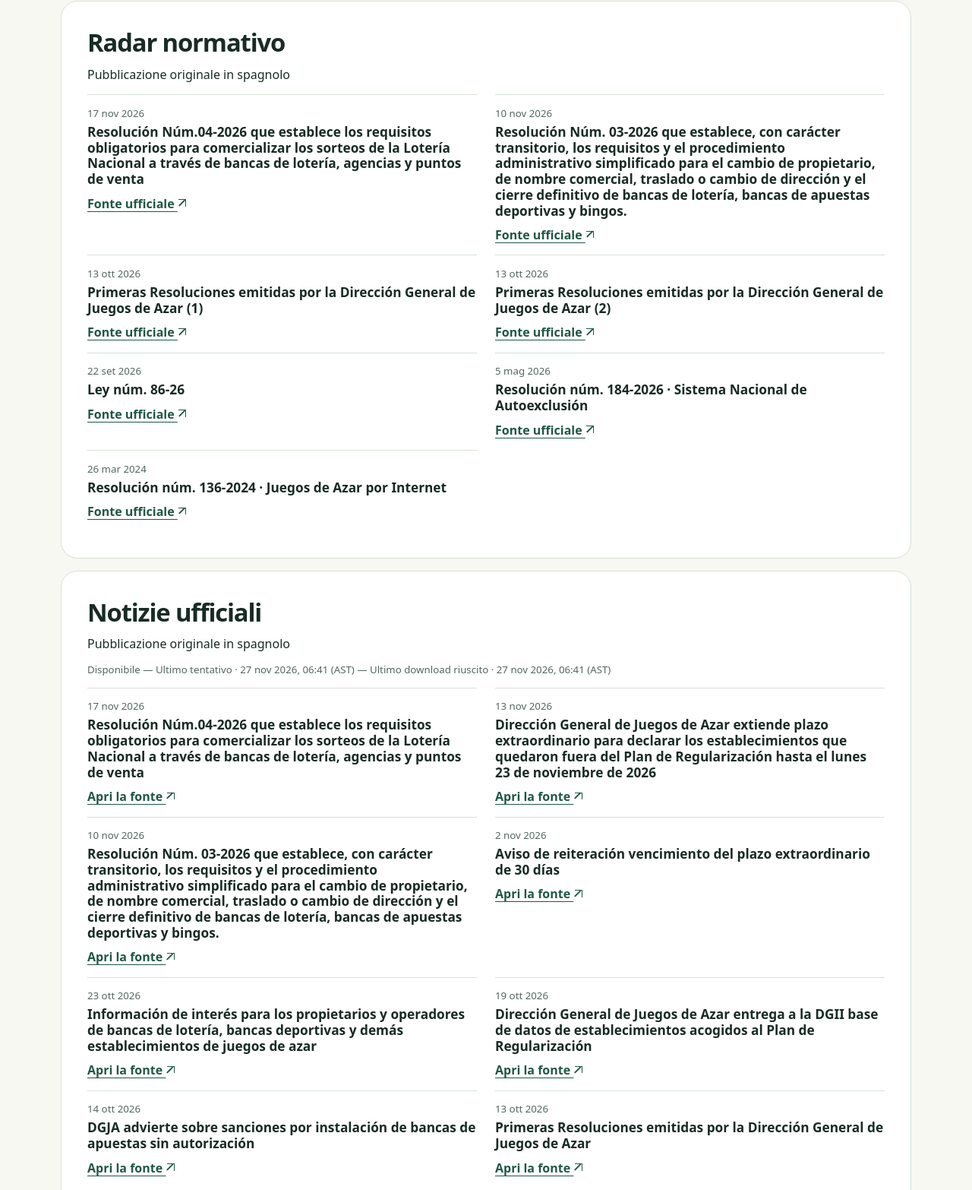
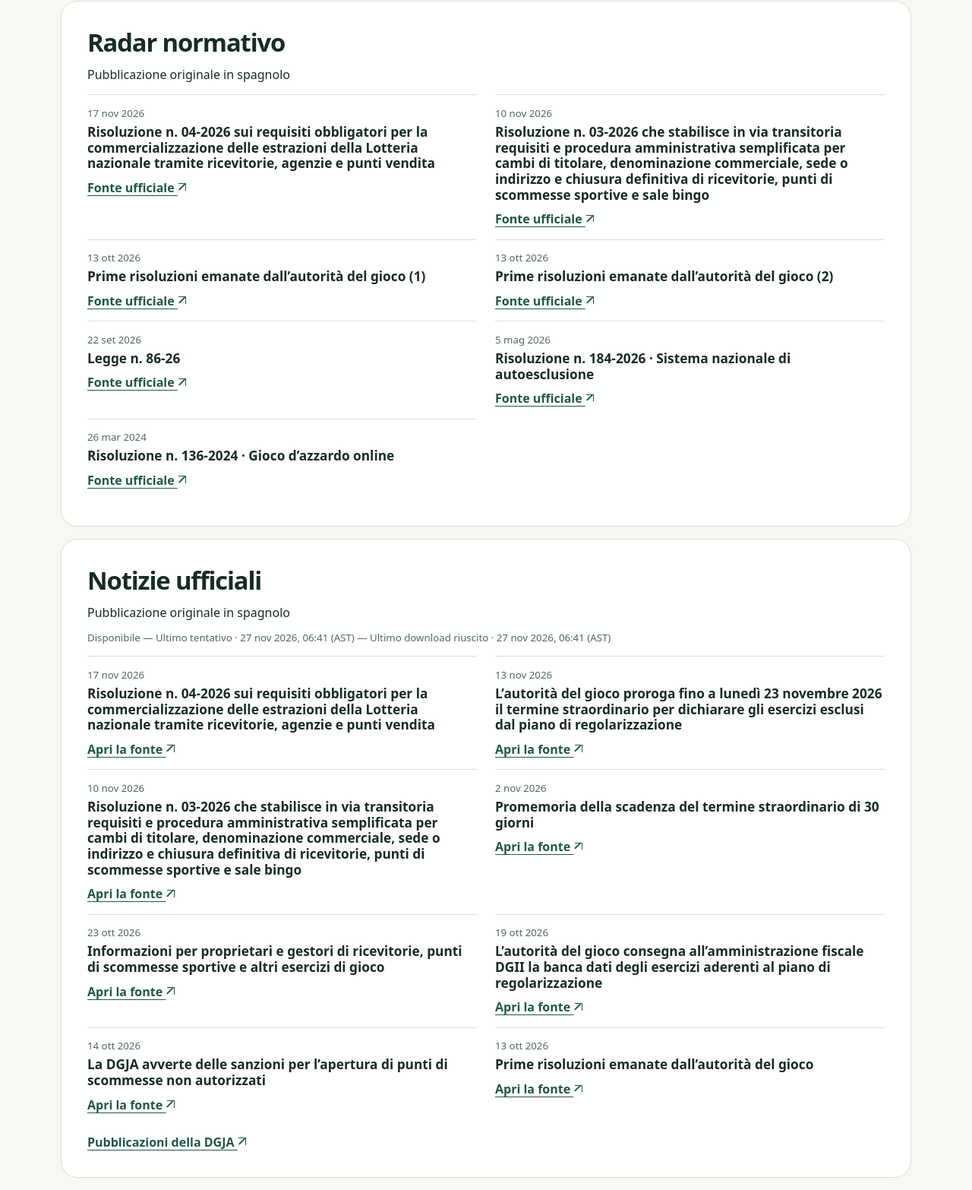
Before and after one commit to PuntaCanada/CasinoRadar-RD, a plain HTML site: page it/index.html in a window 1280 px wide. Shown: the part 1134-2700 px from the top of the page at 76% size. Drawn offline with Linux system fonts and the light colour scheme.

Commit message:
Regenerate it localized page

```diff
--- a/it/index.html
+++ b/it/index.html
@@ -25,7 +25,7 @@
 <a class="skip" href="#main">Vai al contenuto</a>
 <header class="top"><div class="wrap masthead">
 <a class="brand" href="/it/"><img src="/radar.svg" alt="" width="35" height="35"> CasinoRadar <span>RD</span></a>
-<nav class="languages" aria-label="Idioma / Language"><a href="/" lang="es" hreflang="es" aria-label="Español">ES</a><a href="/en/" lang="en" hreflang="en" aria-label="English">EN</a><a href="/de/" lang="de" hreflang="de" aria-label="Deutsch">DE</a><a href="/fr/" lang="fr" hreflang="fr" aria-label="Français">FR</a><a href="/it/" lang="it" hreflang="it" aria-label="Italiano" aria-current="page">IT</a></nav>
+<nav class="languages" aria-label="Lingua"><a href="/" lang="es" hreflang="es" aria-label="Español">ES</a><a href="/en/" lang="en" hreflang="en" aria-label="English">EN</a><a href="/de/" lang="de" hreflang="de" aria-label="Deutsch">DE</a><a href="/fr/" lang="fr" hreflang="fr" aria-label="Français">FR</a><a href="/it/" lang="it" hreflang="it" aria-label="Italiano" aria-current="page">IT</a></nav>
 </div></header>
 <main id="main">
 <div class="hero"><div class="wrap hero-grid">
@@ -54,23 +54,23 @@
 <li><a href="https://www.casinos.gob.do/denuncias-y-sugerencias/">Presenta un reclamo <span class="external" aria-hidden="true"></span></a> · <a href="https://dgja.gob.do/">DGJA <span class="external" aria-hidden="true"></span></a><p>Conserva schermate, date e ricevute. Invia i tuoi dati solo tramite un canale ufficiale.</p></li>
 </ul></section>
 </div>
-<section class="panel feed" id="legal"><h2>Radar normativo</h2><p>Pubblicazione originale in spagnolo</p><p data-news-stale hidden>Copia precedente. Potrebbero esistere pubblicazioni più recenti.</p><ol class="items"><li><p class="stamp"><time datetime="2026-11-17">17 nov 2026</time></p><h3 lang="es">Resolución Núm.04-2026 que establece los requisitos obligatorios para comercializar los sorteos de la Lotería Nacional a través de bancas de lotería, agencias y puntos de venta</h3><a href="https://dgja.gob.do/wp-content/uploads/2026/11/RESOLUCION-04-DEL-2026.-SCAN.pdf">Fonte ufficiale <span class="external" aria-hidden="true"></span></a></li>
-<li><p class="stamp"><time datetime="2026-11-10">10 nov 2026</time></p><h3 lang="es">Resolución Núm. 03-2026 que establece, con carácter transitorio, los requisitos y el procedimiento administrativo simplificado para el cambio de propietario, de nombre comercial, traslado o cambio de dirección y el cierre definitivo de bancas de lotería, bancas de apuestas deportivas y bingos.</h3><a href="https://dgja.gob.do/wp-content/uploads/2026/11/Resolucion-Num.-03-2026.pdf">Fonte ufficiale <span class="external" aria-hidden="true"></span></a></li>
-<li><p class="stamp"><time datetime="2026-10-13">13 ott 2026</time></p><h3 lang="es">Primeras Resoluciones emitidas por la Dirección General de Juegos de Azar (1)</h3><a href="https://dgja.gob.do/wp-content/uploads/2026/10/RESOLUCION-DGJA-NO.-01-1.pdf">Fonte ufficiale <span class="external" aria-hidden="true"></span></a></li>
-<li><p class="stamp"><time datetime="2026-10-13">13 ott 2026</time></p><h3 lang="es">Primeras Resoluciones emitidas por la Dirección General de Juegos de Azar (2)</h3><a href="https://dgja.gob.do/wp-content/uploads/2026/10/RESOLUCION-DGJA-NO.02-1.pdf">Fonte ufficiale <span class="external" aria-hidden="true"></span></a></li>
-<li><p class="stamp"><time datetime="2026-09-22">22 set 2026</time></p><h3 lang="es">Ley núm. 86-26</h3><a href="https://diputadosrd.gob.do/sil/iniciativa/158517">Fonte ufficiale <span class="external" aria-hidden="true"></span></a></li>
-<li><p class="stamp"><time datetime="2026-05-05">5 mag 2026</time></p><h3 lang="es">Resolución núm. 184-2026 · Sistema Nacional de Autoexclusión</h3><a href="https://www.hacienda.gob.do/marco-legal/resolucion-num-184-2026/">Fonte ufficiale <span class="external" aria-hidden="true"></span></a></li>
-<li><p class="stamp"><time datetime="2024-03-26">26 mar 2024</time></p><h3 lang="es">Resolución núm. 136-2024 · Juegos de Azar por Internet</h3><a href="https://www.hacienda.gob.do/marco-legal/resolucion-num-136-2024/">Fonte ufficiale <span class="external" aria-hidden="true"></span></a></li></ol></section>
+<section class="panel feed" id="legal"><h2>Radar normativo</h2><p>Pubblicazione originale in spagnolo</p><p data-news-stale hidden>Copia precedente. Potrebbero esistere pubblicazioni più recenti.</p><ol class="items"><li><p class="stamp"><time datetime="2026-11-17">17 nov 2026</time></p><h3 lang="it">Risoluzione n. 04-2026 sui requisiti obbligatori per la commercializzazione delle estrazioni della Lotteria nazionale tramite ricevitorie, agenzie e punti vendita</h3><a href="https://dgja.gob.do/wp-content/uploads/2026/11/RESOLUCION-04-DEL-2026.-SCAN.pdf">Fonte ufficiale <span class="external" aria-hidden="true"></span></a></li>
+<li><p class="stamp"><time datetime="2026-11-10">10 nov 2026</time></p><h3 lang="it">Risoluzione n. 03-2026 che stabilisce in via transitoria requisiti e procedura amministrativa semplificata per cambi di titolare, denominazione commerciale, sede o indirizzo e chiusura definitiva di ricevitorie, punti di scommesse sportive e sale bingo</h3><a href="https://dgja.gob.do/wp-content/uploads/2026/11/Resolucion-Num.-03-2026.pdf">Fonte ufficiale <span class="external" aria-hidden="true"></span></a></li>
+<li><p class="stamp"><time datetime="2026-10-13">13 ott 2026</time></p><h3 lang="it">Prime risoluzioni emanate dall’autorità del gioco (1)</h3><a href="https://dgja.gob.do/wp-content/uploads/2026/10/RESOLUCION-DGJA-NO.-01-1.pdf">Fonte ufficiale <span class="external" aria-hidden="true"></span></a></li>
+<li><p class="stamp"><time datetime="2026-10-13">13 ott 2026</time></p><h3 lang="it">Prime risoluzioni emanate dall’autorità del gioco (2)</h3><a href="https://dgja.gob.do/wp-content/uploads/2026/10/RESOLUCION-DGJA-NO.02-1.pdf">Fonte ufficiale <span class="external" aria-hidden="true"></span></a></li>
+<li><p class="stamp"><time datetime="2026-09-22">22 set 2026</time></p><h3 lang="it">Legge n. 86-26</h3><a href="https://diputadosrd.gob.do/sil/iniciativa/158517">Fonte ufficiale <span class="external" aria-hidden="true"></span></a></li>
+<li><p class="stamp"><time datetime="2026-05-05">5 mag 2026</time></p><h3 lang="it">Risoluzione n. 184-2026 · Sistema nazionale di autoesclusione</h3><a href="https://www.hacienda.gob.do/marco-legal/resolucion-num-184-2026/">Fonte ufficiale <span class="external" aria-hidden="true"></span></a></li>
+<li><p class="stamp"><time datetime="2024-03-26">26 mar 2024</time></p><h3 lang="it">Risoluzione n. 136-2024 · Gioco d’azzardo online</h3><a href="https://www.hacienda.gob.do/marco-legal/resolucion-num-136-2024/">Fonte ufficiale <span class="external" aria-hidden="true"></span></a></li></ol></section>
 <section class="panel feed" id="news"><h2>Notizie ufficiali</h2><p>Pubblicazione originale in spagnolo</p>
 <p data-source="news"></p><p data-news-stale hidden>Copia precedente. Potrebbero esistere pubblicazioni più recenti.</p>
-<ol class="items"><li><p class="stamp"><time datetime="2026-11-17">17 nov 2026</time></p><h3 lang="es">Resolución Núm.04-2026 que establece los requisitos obligatorios para comercializar los sorteos de la Lotería Nacional a través de bancas de lotería, agencias y puntos de venta</h3><a href="https://dgja.gob.do/noticias/resolucion-num-04-2026-que-establece-los-requisitos-obligatorios-para-comercializar-los-sorteos-de-la-loteria-nacional-a-traves-de-bancas-de-loteria-agencias-y-puntos-de-venta/">Apri la fonte <span class="external" aria-hidden="true"></span></a></li>
-<li><p class="stamp"><time datetime="2026-11-13">13 nov 2026</time></p><h3 lang="es">Dirección General de Juegos de Azar extiende plazo extraordinario para declarar los establecimientos que quedaron fuera del Plan de Regularización hasta el lunes 23 de noviembre de 2026</h3><a href="https://dgja.gob.do/noticias/direccion-general-de-juegos-de-azar-extiende-plazo-extraordinario-para-declarar-los-establecimientos-que-quedaron-fuera-del-plan-de-regularizacion-hasta-el-lunes-23-de-noviembre-de-2026/">Apri la fonte <span class="external" aria-hidden="true"></span></a></li>
-<li><p class="stamp"><time datetime="2026-11-10">10 nov 2026</time></p><h3 lang="es">Resolución Núm. 03-2026 que establece, con carácter transitorio, los requisitos y el procedimiento administrativo simplificado para el cambio de propietario, de nombre comercial, traslado o cambio de dirección y el cierre definitivo de bancas de lotería, bancas de apuestas deportivas y bingos.</h3><a href="https://dgja.gob.do/noticias/resolucion-num-03-2026-que-establece-con-caracter-transitorio-los-requisitos-y-el-procedimiento-administrativo-simplificado-para-el-cambio-de-propietario-de-nombre-comercial-traslado-o-cambio-de/">Apri la fonte <span class="external" aria-hidden="true"></span></a></li>
-<li><p class="stamp"><time datetime="2026-11-02">2 nov 2026</time></p><h3 lang="es">Aviso de reiteración vencimiento del plazo extraordinario de 30 días</h3><a href="https://dgja.gob.do/noticias/aviso-de-reiteracion-vencimiento-del-plazo-extraordinario-de-30-dias/">Apri la fonte <span class="external" aria-hidden="true"></span></a></li>
-<li><p class="stamp"><time datetime="2026-10-23">23 ott 2026</time></p><h3 lang="es">Información de interés para los propietarios y operadores de bancas de lotería, bancas deportivas y demás establecimientos de juegos de azar</h3><a href="https://dgja.gob.do/noticias/informacion-de-interes-para-los-propietarios-y-operadores-de-bancas-de-loteria-bancas-deportivas-y-demas-establecimientos-de-juegos-de-azar/">Apri la fonte <span class="external" aria-hidden="true"></span></a></li>
-<li><p class="stamp"><time datetime="2026-10-19">19 ott 2026</time></p><h3 lang="es">Dirección General de Juegos de Azar entrega a la DGII base de datos de establecimientos acogidos al Plan de Regularización</h3><a href="https://dgja.gob.do/noticias/direccion-general-de-juegos-de-azar-entrega-a-la-dgii-base-de-datos-de-establecimientos-acogidos-al-plan-de-regularizacion/">Apri la fonte <span class="external" aria-hidden="true"></span></a></li>
-<li><p class="stamp"><time datetime="2026-10-14">14 ott 2026</time></p><h3 lang="es">DGJA advierte sobre sanciones por instalación de bancas de apuestas sin autorización</h3><a href="https://dgja.gob.do/noticias/dgja-advierte-sobre-sanciones-por-instalacion-de-bancas-de-apuestas-sin-autorizacion/">Apri la fonte <span class="external" aria-hidden="true"></span></a></li>
-<li><p class="stamp"><time datetime="2026-10-13">13 ott 2026</time></p><h3 lang="es">Primeras Resoluciones emitidas por la Dirección General de Juegos de Azar</h3><a href="https://dgja.gob.do/noticias/primeras-resoluciones-emitidas-por-la-direccion-general-de-juegos-de-azar/">Apri la fonte <span class="external" aria-hidden="true"></span></a></li></ol><p><a href="https://dgja.gob.do/noticias/">Pubblicazioni della DGJA <span class="external" aria-hidden="true"></span></a></p></section>
+<ol class="items"><li><p class="stamp"><time datetime="2026-11-17">17 nov 2026</time></p><h3 lang="it">Risoluzione n. 04-2026 sui requisiti obbligatori per la commercializzazione delle estrazioni della Lotteria nazionale tramite ricevitorie, agenzie e punti vendita</h3><a href="https://dgja.gob.do/noticias/resolucion-num-04-2026-que-establece-los-requisitos-obligatorios-para-comercializar-los-sorteos-de-la-loteria-nacional-a-traves-de-bancas-de-loteria-agencias-y-puntos-de-venta/">Apri la fonte <span class="external" aria-hidden="true"></span></a></li>
+<li><p class="stamp"><time datetime="2026-11-13">13 nov 2026</time></p><h3 lang="it">L’autorità del gioco proroga fino a lunedì 23 novembre 2026 il termine straordinario per dichiarare gli esercizi esclusi dal piano di regolarizzazione</h3><a href="https://dgja.gob.do/noticias/direccion-general-de-juegos-de-azar-extiende-plazo-extraordinario-para-declarar-los-establecimientos-que-quedaron-fuera-del-plan-de-regularizacion-hasta-el-lunes-23-de-noviembre-de-2026/">Apri la fonte <span class="external" aria-hidden="true"></span></a></li>
+<li><p class="stamp"><time datetime="2026-11-10">10 nov 2026</time></p><h3 lang="it">Risoluzione n. 03-2026 che stabilisce in via transitoria requisiti e procedura amministrativa semplificata per cambi di titolare, denominazione commerciale, sede o indirizzo e chiusura definitiva di ricevitorie, punti di scommesse sportive e sale bingo</h3><a href="https://dgja.gob.do/noticias/resolucion-num-03-2026-que-establece-con-caracter-transitorio-los-requisitos-y-el-procedimiento-administrativo-simplificado-para-el-cambio-de-propietario-de-nombre-comercial-traslado-o-cambio-de/">Apri la fonte <span class="external" aria-hidden="true"></span></a></li>
+<li><p class="stamp"><time datetime="2026-11-02">2 nov 2026</time></p><h3 lang="it">Promemoria della scadenza del termine straordinario di 30 giorni</h3><a href="https://dgja.gob.do/noticias/aviso-de-reiteracion-vencimiento-del-plazo-extraordinario-de-30-dias/">Apri la fonte <span class="external" aria-hidden="true"></span></a></li>
+<li><p class="stamp"><time datetime="2026-10-23">23 ott 2026</time></p><h3 lang="it">Informazioni per proprietari e gestori di ricevitorie, punti di scommesse sportive e altri esercizi di gioco</h3><a href="https://dgja.gob.do/noticias/informacion-de-interes-para-los-propietarios-y-operadores-de-bancas-de-loteria-bancas-deportivas-y-demas-establecimientos-de-juegos-de-azar/">Apri la fonte <span class="external" aria-hidden="true"></span></a></li>
+<li><p class="stamp"><time datetime="2026-10-19">19 ott 2026</time></p><h3 lang="it">L’autorità del gioco consegna all’amministrazione fiscale DGII la banca dati degli esercizi aderenti al piano di regolarizzazione</h3><a href="https://dgja.gob.do/noticias/direccion-general-de-juegos-de-azar-entrega-a-la-dgii-base-de-datos-de-establecimientos-acogidos-al-plan-de-regularizacion/">Apri la fonte <span class="external" aria-hidden="true"></span></a></li>
+<li><p class="stamp"><time datetime="2026-10-14">14 ott 2026</time></p><h3 lang="it">La DGJA avverte delle sanzioni per l’apertura di punti di scommesse non autorizzati</h3><a href="https://dgja.gob.do/noticias/dgja-advierte-sobre-sanciones-por-instalacion-de-bancas-de-apuestas-sin-autorizacion/">Apri la fonte <span class="external" aria-hidden="true"></span></a></li>
+<li><p class="stamp"><time datetime="2026-10-13">13 ott 2026</time></p><h3 lang="it">Prime risoluzioni emanate dall’autorità del gioco</h3><a href="https://dgja.gob.do/noticias/primeras-resoluciones-emitidas-por-la-direccion-general-de-juegos-de-azar/">Apri la fonte <span class="external" aria-hidden="true"></span></a></li></ol><p><a href="https://dgja.gob.do/noticias/">Pubblicazioni della DGJA <span class="external" aria-hidden="true"></span></a></p></section>
 <section class="panel" id="sources"><h2>Fonti e metodologia</h2><h3>Come interpretiamo i dati</h3><p>Confrontiamo il nome host esatto, compreso un eventuale prefisso www. Una corrispondenza indica che il nome compare nella fonte. L’assenza di riscontri non prova lo stato della licenza. I dati scadono dopo 72 ore senza un download valido.</p>
 <ul class="source-list">
 <li><a href="https://dgja.gob.do/juegos-autorizados/">Apri il registro ufficiale <span class="external" aria-hidden="true"></span></a><p data-source="registry"></p></li>
```
